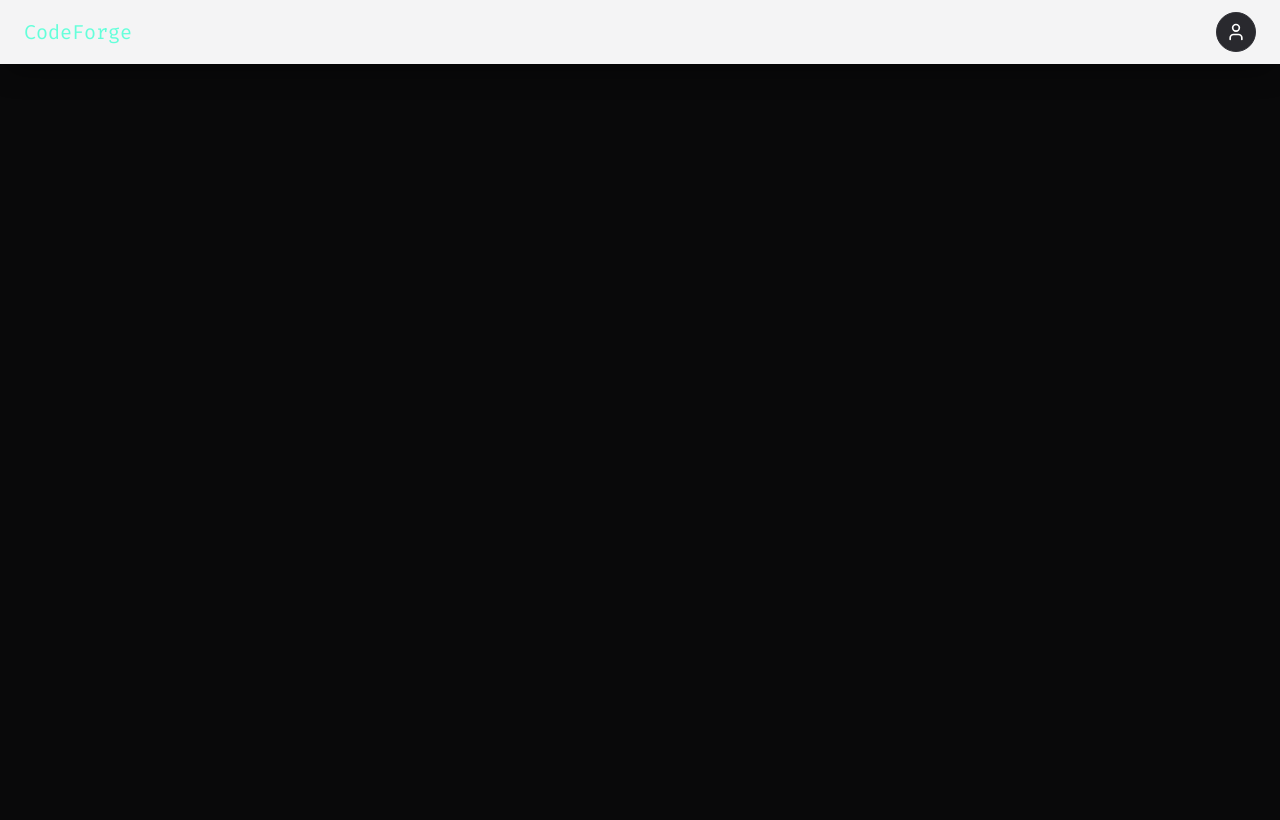
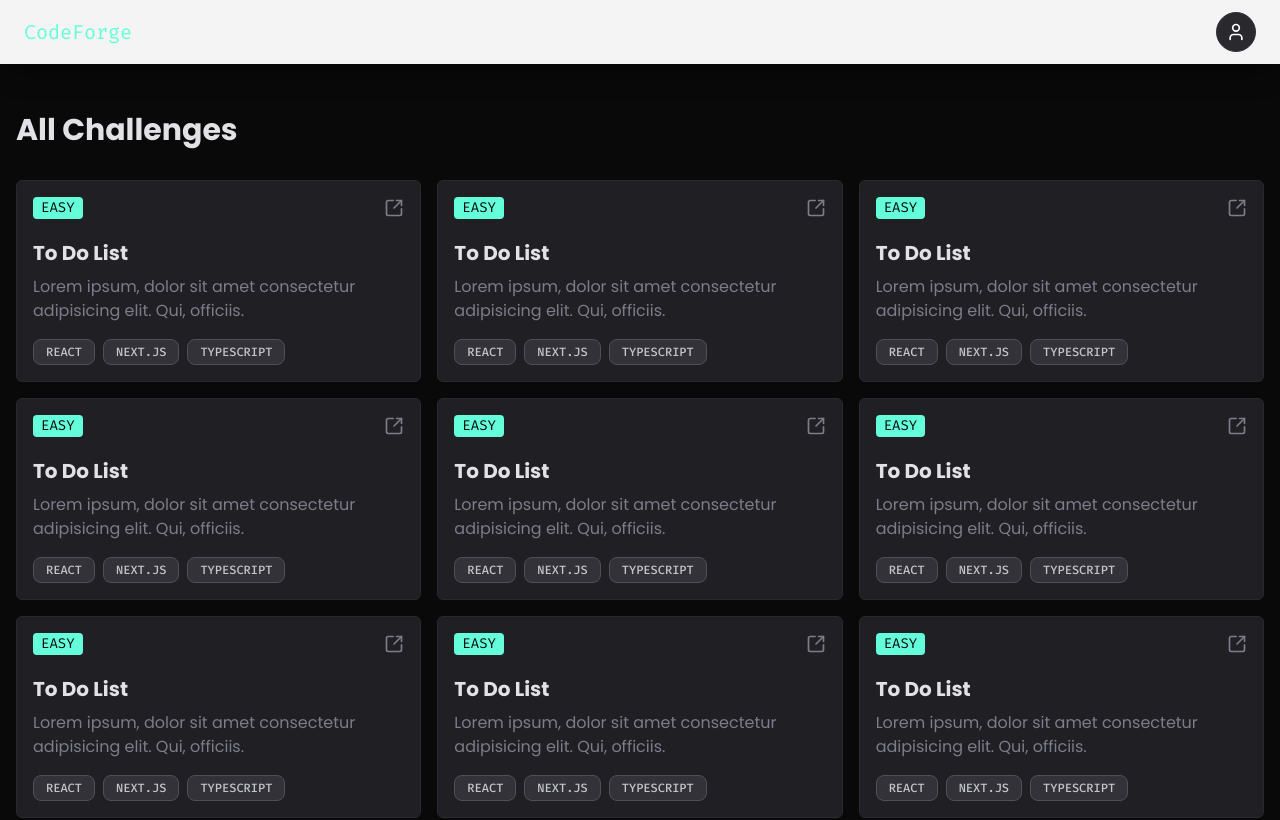
Before and after one commit to PabloXT14/challenges-platform, a Next.js app: page / in a window 1280 px wide. Shown: the top 820 px of the page. Built offline with nearby package versions, Linux system fonts and the light colour scheme.

Commit message:
feat: create challenge-card component

```diff
--- a/package.json
+++ b/package.json
@@ -25,6 +25,7 @@
     "@types/react": "^19",
     "@types/react-dom": "^19",
     "prisma": "^6.5.0",
+    "tailwind-merge": "^3.1.0",
     "tailwindcss": "^4",
     "typescript": "^5"
   }
--- a/src/app/globals.css
+++ b/src/app/globals.css
@@ -29,6 +29,7 @@
   --color-primary-950: #003530;
 
   --shadow-header: 0 10px 30px -10px rgba(0, 0, 0, 0.7);
+  --shadow-challenge-card: 0 3px 9px 3px var(--color-primary-500)
 }
 
 body {
--- a/src/app/page.tsx
+++ b/src/app/page.tsx
@@ -1,9 +1,12 @@
+import { Challenges } from '@/components/challenges'
 import { Header } from '@/components/header'
 
 export default function Home() {
   return (
     <main>
       <Header />
+
+      <Challenges />
     </main>
   )
 }
--- /dev/null
+++ b/src/components/challenge-card/index.tsx
@@ -0,0 +1,38 @@
+import Link from 'next/link'
+import { SquareArrowOutUpRight } from 'lucide-react'
+
+import { DifficultyTag } from '../difficulty-tag'
+import { TechTag } from '../tech-tag'
+
+type ChallengeCardProps = {
+  cardNumber: number
+}
+
+export function ChallengeCard({ cardNumber }: ChallengeCardProps) {
+  return (
+    <Link
+      href={`/challenges/${cardNumber}`}
+      key={`challenge-card-${cardNumber}`}
+      className="group flex flex-col rounded-md bg-gray-800 border border-gray-700 p-4  transition-all duration-300 hover:-translate-y-2 hover:border-primary-300 hover:shadow-challenge-card hover:shadow-current/10"
+    >
+      <header className="w-full flex items-center justify-between mb-5">
+        <DifficultyTag difficulty="easy">Easy</DifficultyTag>
+
+        <SquareArrowOutUpRight className="size-5 text-gray-400 transition-all duration-300 group-hover:text-primary-500" />
+      </header>
+
+      <h3 className="text-xl font-bold text-gray-100 mb-2">To Do List</h3>
+
+      <p className="text-gray-400 mb-4">
+        Lorem ipsum, dolor sit amet consectetur adipisicing elit. Qui, officiis.
+      </p>
+
+      {/* TECH TAGS */}
+      <div className="w-full flex gap-2 flex-wrap">
+        <TechTag>React</TechTag>
+        <TechTag>Next.js</TechTag>
+        <TechTag>Typescript</TechTag>
+      </div>
+    </Link>
+  )
+}
--- /dev/null
+++ b/src/components/challenges/index.tsx
@@ -0,0 +1,19 @@
+import { ChallengeCard } from '../challenge-card'
+
+export function Challenges() {
+  return (
+    <section className="w-full max-w-[1300px] mx-auto mt-12 px-4">
+      <h2 className="text-3xl text-gray-100 font-bold mb-8">All Challenges</h2>
+
+      {/* CHALLENGES */}
+      <div className="grid grid-cols-[repeat(auto-fill,minmax(320px,_1fr))] gap-4">
+        {Array.from({ length: 10 }).map((_, index) => (
+          <ChallengeCard
+            key={`challenge-card-${index + 1}`}
+            cardNumber={index + 1}
+          />
+        ))}
+      </div>
+    </section>
+  )
+}
```
Also changed, not shown: 1 other file (tests, documents, lock files or other folders).
